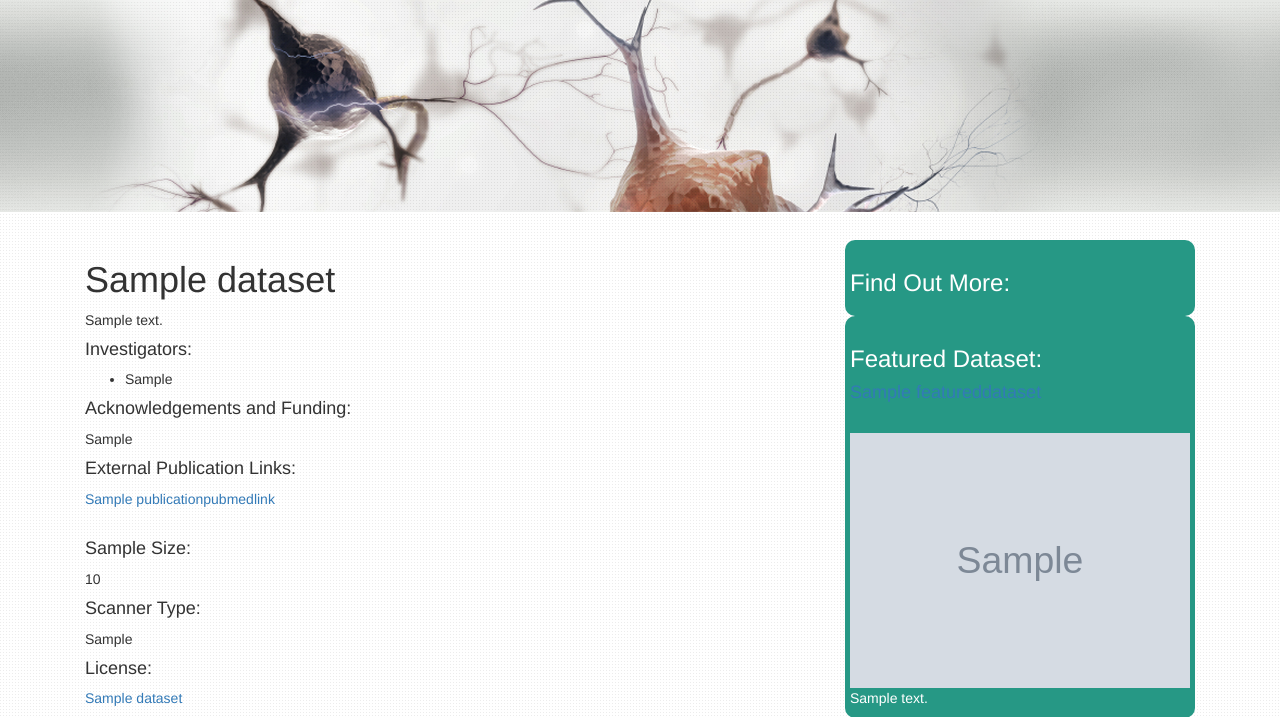
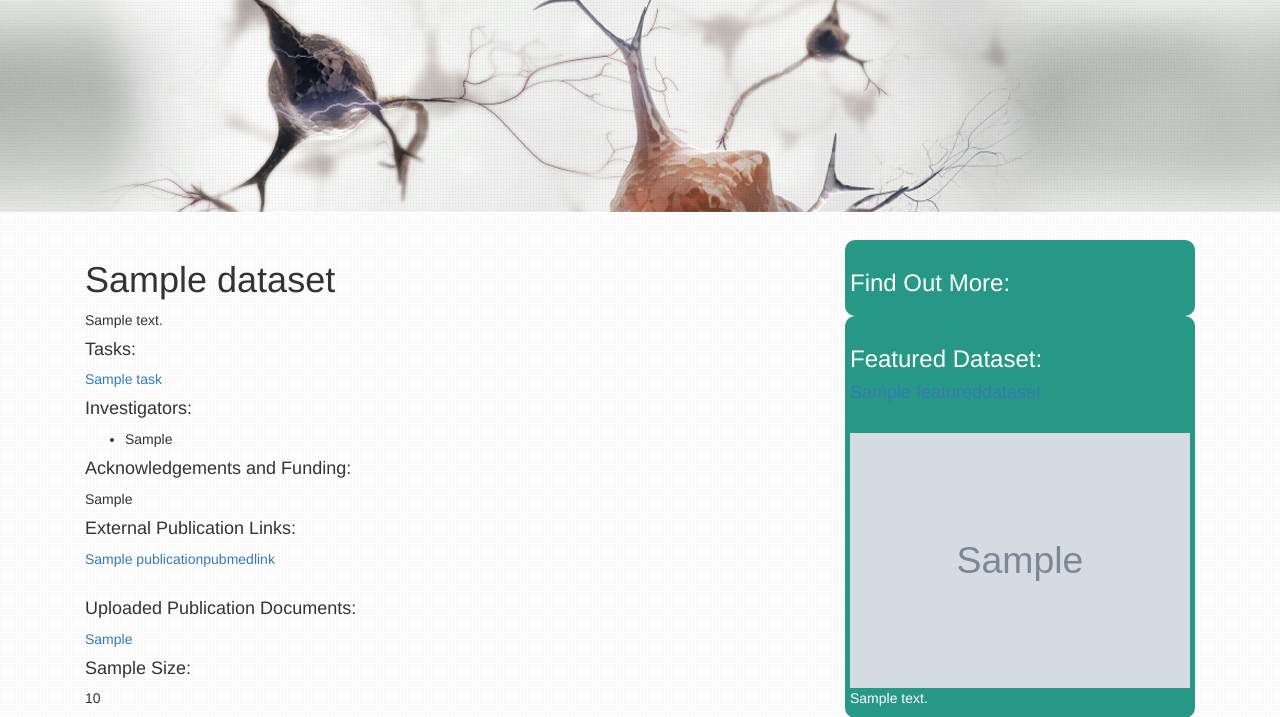
Before and after one commit to poldracklab/open_fmri, a Django app: a page that uses open_fmri/templates/dataset/dataset_detail.html in a window 1280 px wide. Shown: the part 155-872 px from the top of the page. Run offline with Django 3.2, Linux system fonts and the light colour scheme; tables that the repository leaves empty hold one stand-in row (values such as "Sample post"); grey boxes marked "Sample" are stand-in pictures; data that the repository does not hold is empty; some libraries are stand-ins or nearby versions.

Commit message:
added task links to detail view template. Fixed logic issue with uploaded documents if test

```diff
--- a/open_fmri/templates/dataset/dataset_detail.html
+++ b/open_fmri/templates/dataset/dataset_detail.html
@@ -7,6 +7,14 @@
 {% block content %}
 <h1 class="title">{{ object.project_name }}</h1>
 <p>{{ object.summary|safe }}</p>
+
+{% if object.task_set.all %}
+    <h4>Tasks:</h4>
+    {% for task in object.task_set.all %}
+        <p><a href="{{ task.url }}">{{ task.name }}</a></p>
+    {% endfor %}
+{% endif %}
+
 <h4>Investigators:</h4>
 <ul>
 {% for investigator in object.investigator_set.all %}
@@ -26,7 +34,7 @@
 {% endfor %}
 <br/>
 {% endif %}
-{% if object.publicationdocument.all %}
+{% if object.publicationdocument_set.all %}
 <h4>Uploaded Publication Documents:</h4>
 {% for document in object.publicationdocument_set.all %}
     <a href="{{ document.document.url }}">{{ document.filename }}</a><br/>
```
